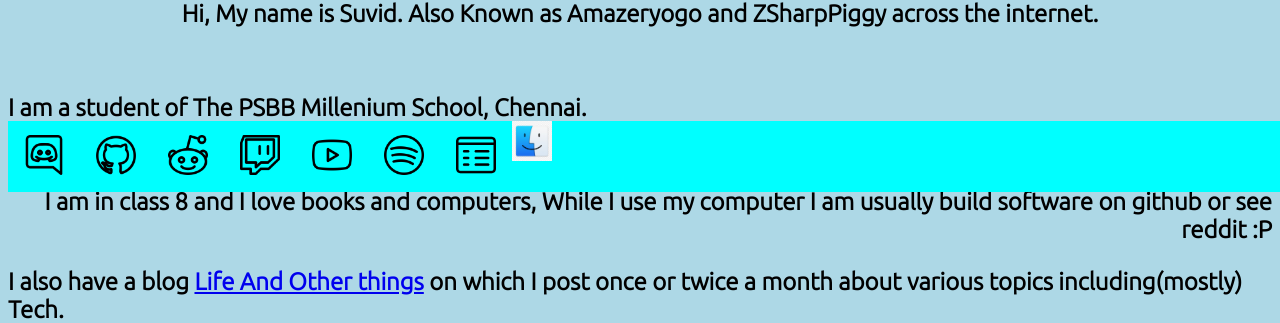
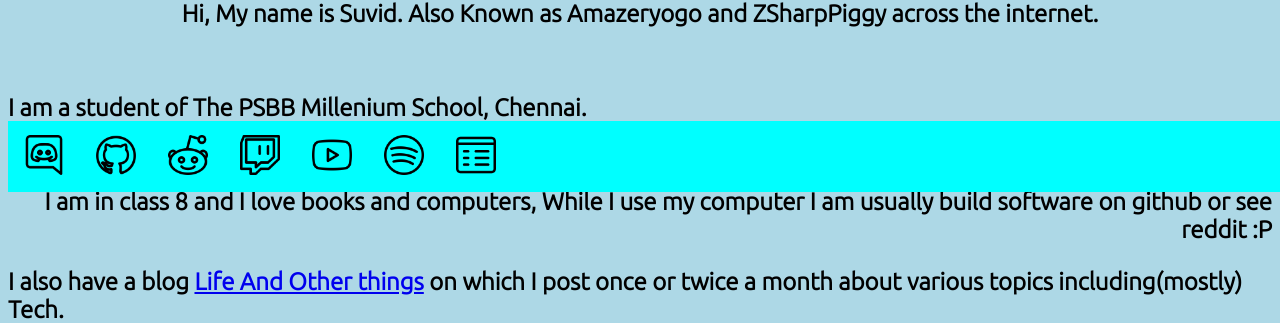
Before and after one commit to Amazeryogo/Project-Inspirations, a Flask app: page / in a window 1280 px wide. Shown: the part 608-931 px from the top of the page. Run offline with Flask 2, Linux system fonts and the light colour scheme.

Commit message:
speedrun

```diff
--- a/templates/index.html
+++ b/templates/index.html
@@ -69,7 +69,6 @@
 <br/>
 <br/>
 <div class="navbar">
-<img src="static/finder.jpg" width="40" height="40" alt="finder">
   <a href="https://discord.gg/f7nzXG9cja"><img src="static/discord.png" width="40" height="40" alt="discord"></a>
   <a href="https://github.com/Amazeryogo"><img src="static/github.png" width="40" height="40" alt="github"></a>
   <a href="https://www.reddit.com/user/Amazeryogo"><img src="static/reddit.png" width="40" height="40" alt="reddit"></a>
```
Lines whose indentation alone changed are shown as unchanged.
